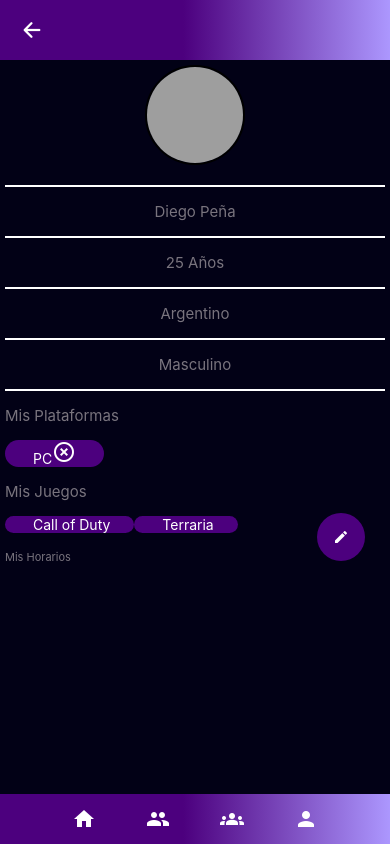
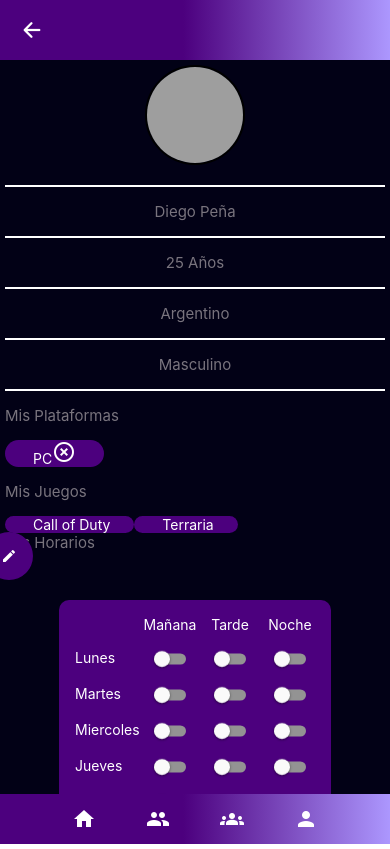
Before and after one commit to Siuss/gamerly-frontend, a React Native app: screen /vistaPerfil in a window 390 px wide. Built offline with nearby package versions, Linux system fonts and the light colour scheme; grey boxes are pictures that could not be loaded.

Commit message:
Se agrga tabla de horarios

```diff
--- a/src/componentes/bloques/TablaHorarios.jsx
+++ b/src/componentes/bloques/TablaHorarios.jsx
@@ -59,9 +59,7 @@ export const TablaHorarios = (props) => {
           <Parrafo style={styles.tituloFila} variante="blancoS">
             {dia}
           </Parrafo>
-          <Parrafo style={styles.tituloFila} variante="blancoS">
-            {props.horarios[index].mañana.toString()}
-          </Parrafo>
+
           <Switch
             style={styles.switch}
             value={props.horarios[index].mañana}
@@ -93,8 +91,12 @@ const styles = StyleSheet.create({
     alignItems: "flex-start",
     backgroundColor: Color.primario,
     rowGap: 16,
+    overflowX: "auto",
   },
   tituloFila: {
+    display: "flex",
+    flexDirection: "row",
+    alignContent: "flex-end",
     width: 60,
   },
   switch: {
--- a/src/componentes/vistas/VistaPerfil.jsx
+++ b/src/componentes/vistas/VistaPerfil.jsx
@@ -1,4 +1,4 @@
-import React from "react";
+import React, { useState } from "react";
 import { StyleSheet, View, Image } from "react-native";
 import { FotoDePerfil } from "../atomos/fotoDePerfil/FotoDePerfil";
 import { Parrafo } from "../atomos/parrafo/Parrafo";
@@ -7,9 +7,10 @@ import { Divisor } from "../atomos/divisor/Divisor";
 import { BotonFlotante } from "../atomos/botonFlotante/BotonFlotante";
 import { Pildora } from "../atomos/pildora/Pildora";
 import { MaterialIcons } from "@expo/vector-icons";
+import { TablaHorarios } from "../bloques/TablaHorarios";
 import { AntDesign } from "@expo/vector-icons/AntDesign";
 import MaterialCommunityIcons from "@expo/vector-icons/MaterialCommunityIcons";
-// import { ScrollView } from 'react-native';
+import { ScrollView } from "react-native";
 // import MaterialIcons from '@expo/vector-icons/MaterialIcons';
 
 const styles = StyleSheet.create({
@@ -27,10 +28,7 @@ const styles = StyleSheet.create({
   informacionUsuario: {
     padding: 5,
   },
-  //  nombreUsuario: {
-  //    textAlign: 'center',
-  //    margin:20,
-  //  },
+
   descripcionUsuario: {
     textAlign: "center",
     marginTop: 15,
@@ -50,6 +48,7 @@ const styles = StyleSheet.create({
     flexDirection: "row",
     justifyContent: "space-between",
     alignItems: "center",
+    fontSize: 15,
   },
 
   botonesContainer: {
@@ -74,11 +73,35 @@ const styles = StyleSheet.create({
     alignItems: "center",
     color: "blue",
   },
+  containerTable: {
+   display:"flex",
+   flexDirection: "column",
+   justifyContent: "center",
+   alignItems: "center",
+  },
 });
+const horariosIniciales = [
+  { mañana: false, tarde: false, noche: false }, // Lunes
+  { mañana: false, tarde: false, noche: false }, // Martes
+  { mañana: false, tarde: false, noche: false }, // Miercoles
+  { mañana: false, tarde: false, noche: false }, // Jueves
+  { mañana: false, tarde: false, noche: false }, // Viernes
+  { mañana: false, tarde: false, noche: false }, // Sabado
+  { mañana: false, tarde: false, noche: false }, // Domingo
+];
 
 export const VistaPerfil = () => {
+  const [horarios, setHorarios] = useState(horariosIniciales);
+
+  const onHorarioChange = (dia, momento) => {
+    const nuevosHorarios = [ ...horarios ];
+    nuevosHorarios[dia][momento] = !nuevosHorarios[dia][momento];
+
+    setHorarios(nuevosHorarios);
+  };
   return (
     <View style={styles.container}>
+      <ScrollView style={{ flex: 1 }}>
         <View style={styles.informacionUsuario}>
           <View style={styles.fotoDePerfil}>
             <FotoDePerfil
@@ -87,19 +110,19 @@ export const VistaPerfil = () => {
               src="https://picsum.photos/200"
             />
           </View>
-        <Divisor width={100} height={100} />
+          <Divisor width={80} height={100} />
           <Parrafo variante="grisS" style={styles.descripcionUsuario}>
             Diego Peña
           </Parrafo>
-        <Divisor width={100} height={100} />
+          <Divisor width={80} height={100} />
           <Parrafo variante="grisS" style={styles.descripcionUsuario}>
             25 Años
           </Parrafo>
-        <Divisor width={100} height={100} />
+          <Divisor width={80} height={100} />
           <Parrafo variante="grisS" style={styles.descripcionUsuario}>
             Argentino
           </Parrafo>
-        <Divisor width={100} height={100} />
+          <Divisor width={80} height={100} />
           <Parrafo variante="grisS" style={styles.descripcionUsuario}>
             Masculino
           </Parrafo>
@@ -131,13 +154,21 @@ export const VistaPerfil = () => {
           <Parrafo variante="grisS" style={styles.conatainerEditarJuego}>
             {" "}
             Mis Horarios{" "}
+
+          </Parrafo>
           <BotonFlotante
               name="mode-edit-outline"
               label="Editar"
               style={styles.botonesContainer}
             />
-        </Parrafo>
+          <View style={styles.containerTable}>
+            <TablaHorarios
+              horarios={horarios}
+              onHorarioChange={onHorarioChange}
+            />
           </View>
+        </View>
+      </ScrollView>
     </View>
   );
 };
```
Lines whose indentation alone changed are shown as unchanged.
